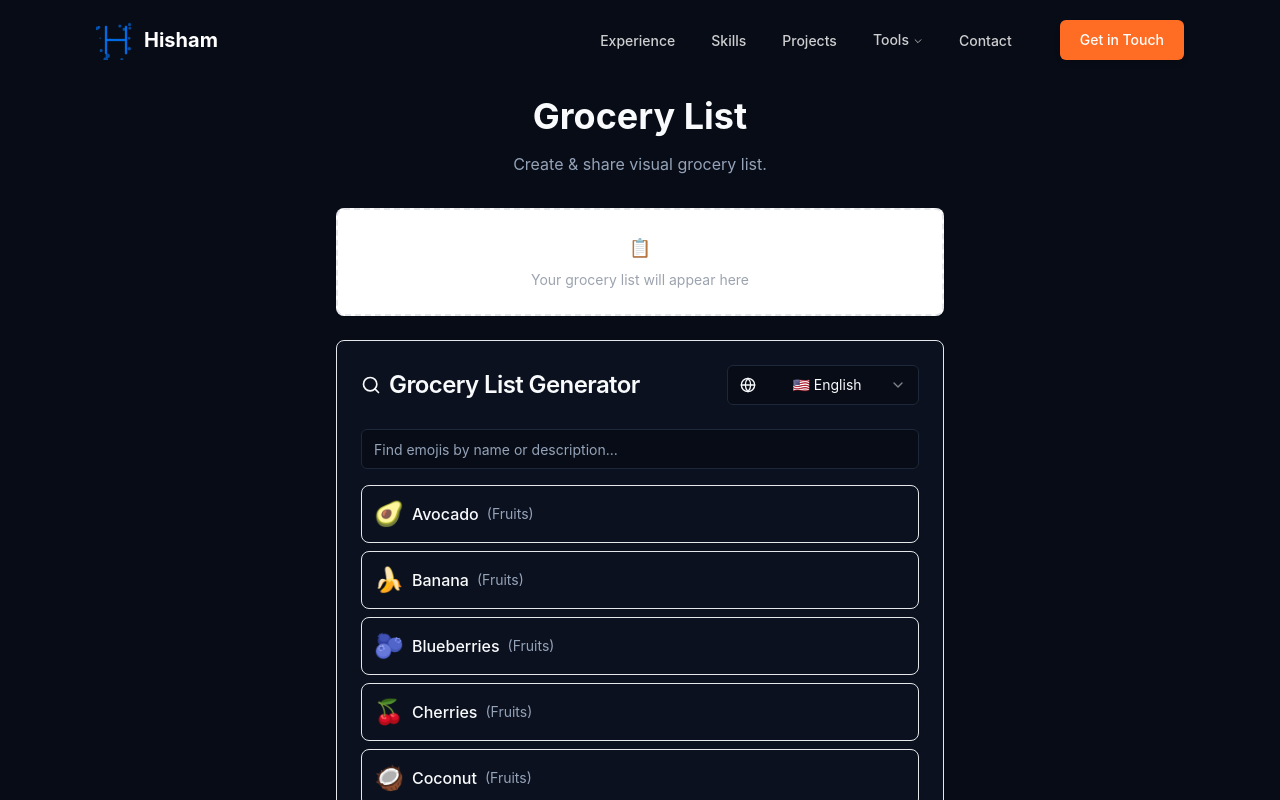
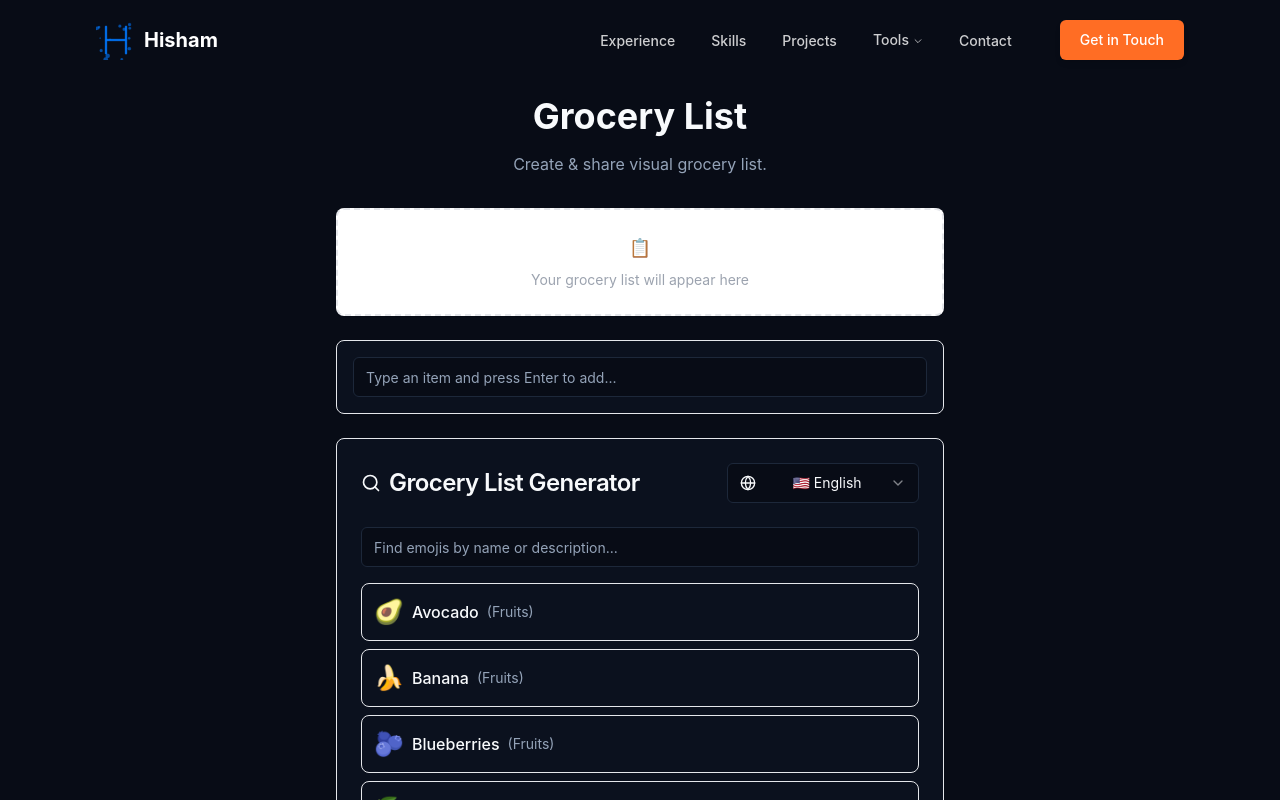
Before and after one commit to hisham86/career-spotlight-portfolio, a React (Vite) app: page /tools/grocery-list in a window 1280 px wide. Shown: the top 800 px of the page. Built offline with nearby package versions, Linux system fonts and the light colour scheme.

Commit message:
feat: Add item on enter key press
Adds functionality to automatically add items to the receipt when the user types and presses the Enter key.

```diff
--- a/src/pages/GroceryList.tsx
+++ b/src/pages/GroceryList.tsx
@@ -4,30 +4,50 @@ import Header from '@/components/Header';
 import Footer from '@/components/Footer';
 import GroceryListGenerator from '@/components/GroceryListGenerator';
 import Receipt from '@/components/Receipt';
+import { Input } from '@/components/ui/input';
+import { Card, CardContent } from '@/components/ui/card';
 
 interface GroceryItem {
   id: string;
   name: string;
   emoji?: string;
+  unit?: string;
   completed: boolean;
 }
 
 interface ItemWithEmoji {
   name: string;
   emoji?: string;
+  unit?: string;
 }
 
 const GroceryList = () => {
   const [items, setItems] = useState<GroceryItem[]>([]);
+  const [quickInput, setQuickInput] = useState('');
 
   const addMultipleItems = (itemsWithEmoji: ItemWithEmoji[]) => {
     const newItems: GroceryItem[] = itemsWithEmoji.map((item, index) => ({
       id: (Date.now() + index).toString(),
       name: item.name.trim(),
       emoji: item.emoji,
+      unit: item.unit,
       completed: false
     }));
     setItems([...items, ...newItems]);
+  };
+
+  const handleQuickAdd = (e: React.KeyboardEvent<HTMLInputElement>) => {
+    if (e.key === 'Enter' && quickInput.trim()) {
+      const newItem: GroceryItem = {
+        id: Date.now().toString(),
+        name: quickInput.trim(),
+        emoji: '📦',
+        unit: '',
+        completed: false
+      };
+      setItems([...items, newItem]);
+      setQuickInput('');
+    }
   };
 
   return (
@@ -44,6 +64,19 @@ const GroceryList = () => {
           </div>
 
           <Receipt items={items} />
+
+          <Card className="mb-6">
+            <CardContent className="p-4">
+              <Input
+                placeholder="Type an item and press Enter to add..."
+                value={quickInput}
+                onChange={(e) => setQuickInput(e.target.value)}
+                onKeyDown={handleQuickAdd}
+                className="w-full"
+              />
+            </CardContent>
+          </Card>
+
           <GroceryListGenerator onAddItems={addMultipleItems} />
         </div>
       </main>
```
